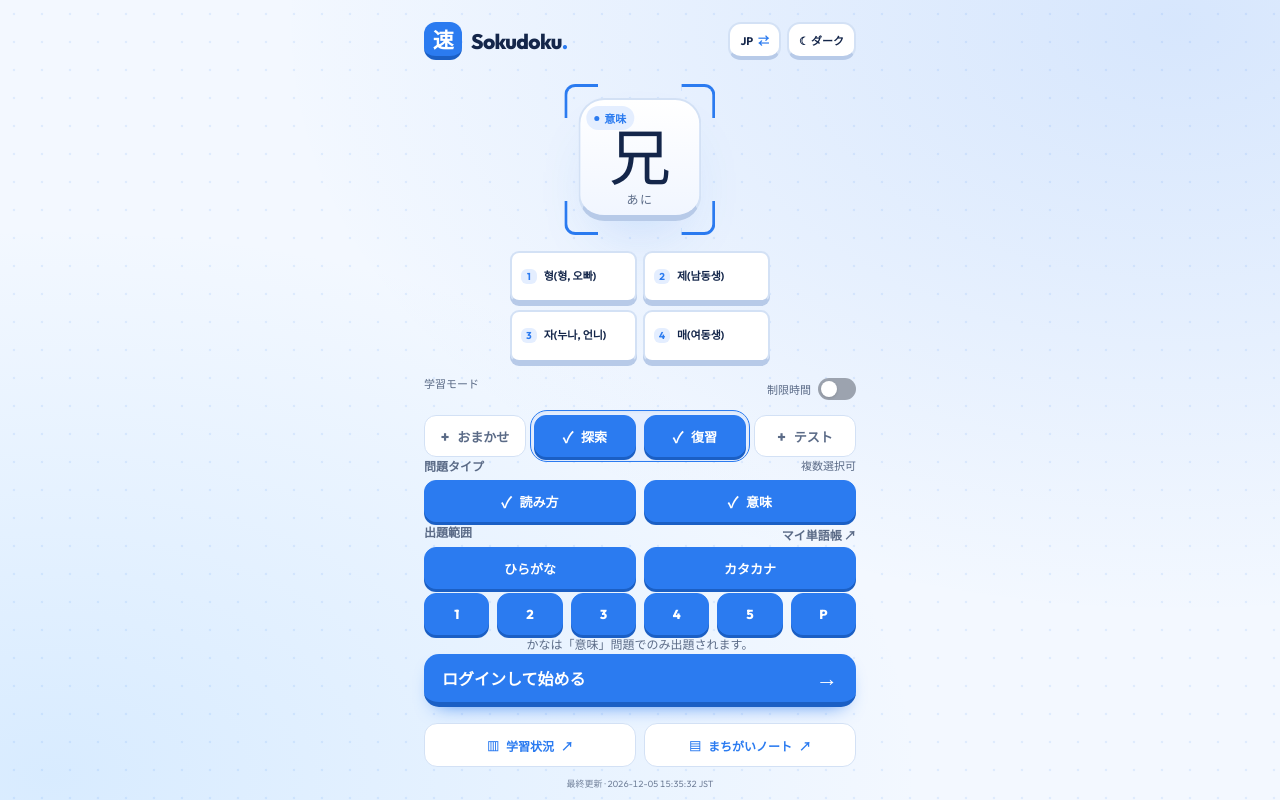
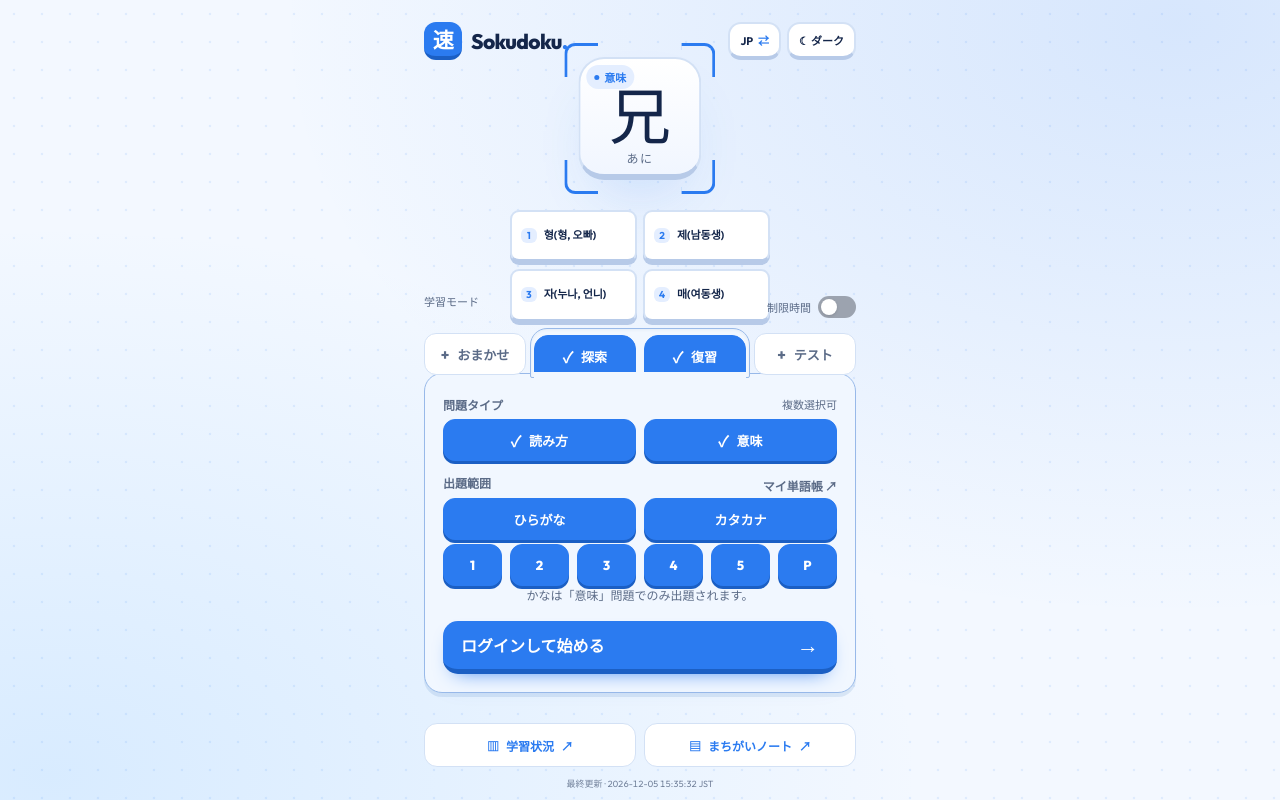
Before and after one commit to leedevjp/Sokudoku, a Next.js app: page / in a window 1280 px wide. Built offline with nearby package versions, Linux system fonts and the light colour scheme; no server answers.

Commit message:
style(home): raised folder tabs and pastel backgrounds for each training family

```diff
--- a/styles/home-compact.css
+++ b/styles/home-compact.css
@@ -404,3 +404,127 @@
 @media (max-width: 599px) and (max-height: 740px) {
   .home-shell .home-visual { margin-top: 6px; }
 }
+
+
+/* The selected training mode is a raised folder tab. The other controls live
+   on its matching pastel folder surface, not inside a thin outline. All four
+   mode buttons keep the same four-column grid and exact tap dimensions. */
+.home-mode-folder {
+  --folder-surface: #f1f7ff;
+  --folder-border: #98b9e9;
+  --folder-shadow: rgb(41 106 179 / 12%);
+  position: relative;
+  min-width: 0;
+}
+.home-mode-folder.folder-auto {
+  --folder-surface: #efffed;
+  --folder-border: #92dcb0;
+  --folder-shadow: rgb(67 161 94 / 14%);
+}
+.home-mode-folder.folder-exam {
+  --folder-surface: #fff8df;
+  --folder-border: #e7cc76;
+  --folder-shadow: rgb(165 129 39 / 14%);
+}
+.home-mode-folder .home-folder-tabs {
+  position: relative;
+  z-index: 2;
+}
+.home-shell .home-actions .home-folder-tabs .training-modes {
+  margin-bottom: 0;
+}
+.home-mode-folder .home-folder-body {
+  position: relative;
+  z-index: 1;
+  min-width: 0;
+  margin-top: -2px;
+  padding: clamp(12px, 2.4vw, 18px);
+  padding-top: clamp(16px, 3vw, 22px);
+  border: 1.5px solid var(--folder-border);
+  border-radius: 18px;
+  background: var(--folder-surface);
+  box-shadow: 0 4px 0 var(--folder-shadow), 0 12px 24px -22px var(--folder-shadow);
+}
+.home-mode-folder .home-folder-body .home-setting-group:not(:last-child) {
+  margin-bottom: 12px;
+}
+.home-mode-folder .home-folder-body .home-launch-group {
+  margin-top: 16px;
+}
+.home-mode-folder .home-folder-body .training-levels:last-child {
+  margin-bottom: 0;
+}
+.home-mode-folder .home-folder-body .kana-hint {
+  margin-bottom: 0;
+}
+/* The selected folder tab sits slightly over the body to visually join them.
+   Manual's joint backdrop remains behind two full-size independent buttons. */
+.home-mode-folder .home-folder-tabs .training-modes > button[aria-pressed="true"] {
+  border-radius: 14px 14px 5px 5px;
+  position: relative;
+  z-index: 4;
+  transform: translateY(2px);
+  box-shadow: none;
+}
+.home-mode-folder.folder-manual .training-mode-pair-frame {
+  background: var(--folder-surface);
+  border-color: var(--folder-border);
+  border-radius: 17px 17px 2px 2px;
+  margin-bottom: -3px;
+}
+.home-mode-folder.folder-auto .training-mode-pair-frame,
+.home-mode-folder.folder-exam .training-mode-pair-frame {
+  border-color: var(--line);
+}
+.home-mode-folder.folder-exam .training-mode-exam[aria-pressed="true"] {
+  background: linear-gradient(155deg, #fff5ae, #f6da75 84%);
+  border-color: #d9b95b;
+  color: #634910;
+}
+.home-mode-folder.folder-exam .home-folder-body .primary {
+  background: linear-gradient(155deg, #ffe79a, #f2d273);
+  color: #634910;
+  border-bottom-color: #c5a64e;
+  box-shadow: 0 8px 18px -13px #b68e33;
+}
+/* Small flat bridges mask the panel's top border under the active tab,
+   making it look like the tab and folder are cut from one piece. */
+.home-mode-folder .home-folder-tabs::after {
+  content: "";
+  position: absolute;
+  bottom: -3px;
+  height: 6px;
+  background: var(--folder-surface);
+  z-index: 3;
+  pointer-events: none;
+}
+.home-mode-folder.folder-auto .home-folder-tabs::after {
+  left: 0;
+  width: calc((100% - 24px) / 4);
+}
+.home-mode-folder.folder-manual .home-folder-tabs::after {
+  left: calc((100% - 24px) / 4 + 8px);
+  width: calc((100% - 24px) / 2 + 8px);
+}
+.home-mode-folder.folder-exam .home-folder-tabs::after {
+  right: 0;
+  width: calc((100% - 24px) / 4);
+}
+.home-actions > .home-secondary-actions {
+  margin-top: 22px;
+}
+@media (min-height: 921px) {
+  .home-shell .home-actions > .home-secondary-actions {
+    margin-top: 0;
+  }
+}
+@media (max-width: 370px) {
+  .home-mode-folder.folder-auto .home-folder-tabs::after,
+  .home-mode-folder.folder-exam .home-folder-tabs::after {
+    width: calc((100% - 15px) / 4);
+  }
+  .home-mode-folder.folder-manual .home-folder-tabs::after {
+    left: calc((100% - 15px) / 4 + 5px);
+    width: calc((100% - 15px) / 2 + 5px);
+  }
+}
```
